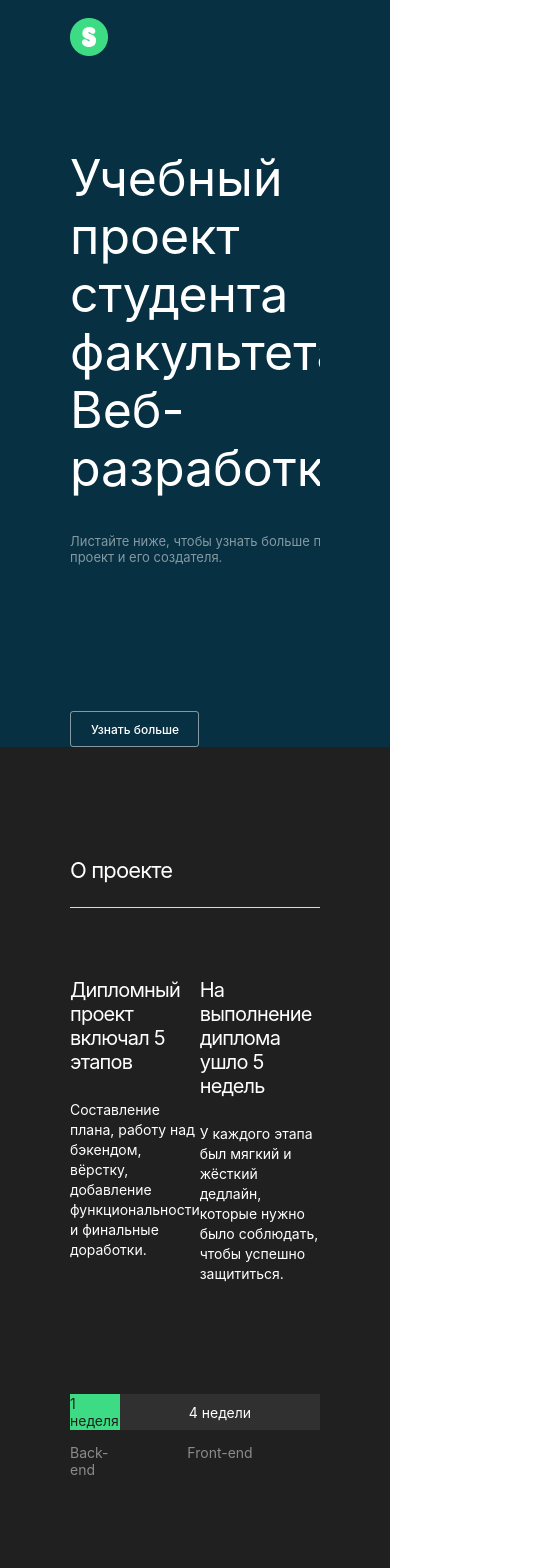
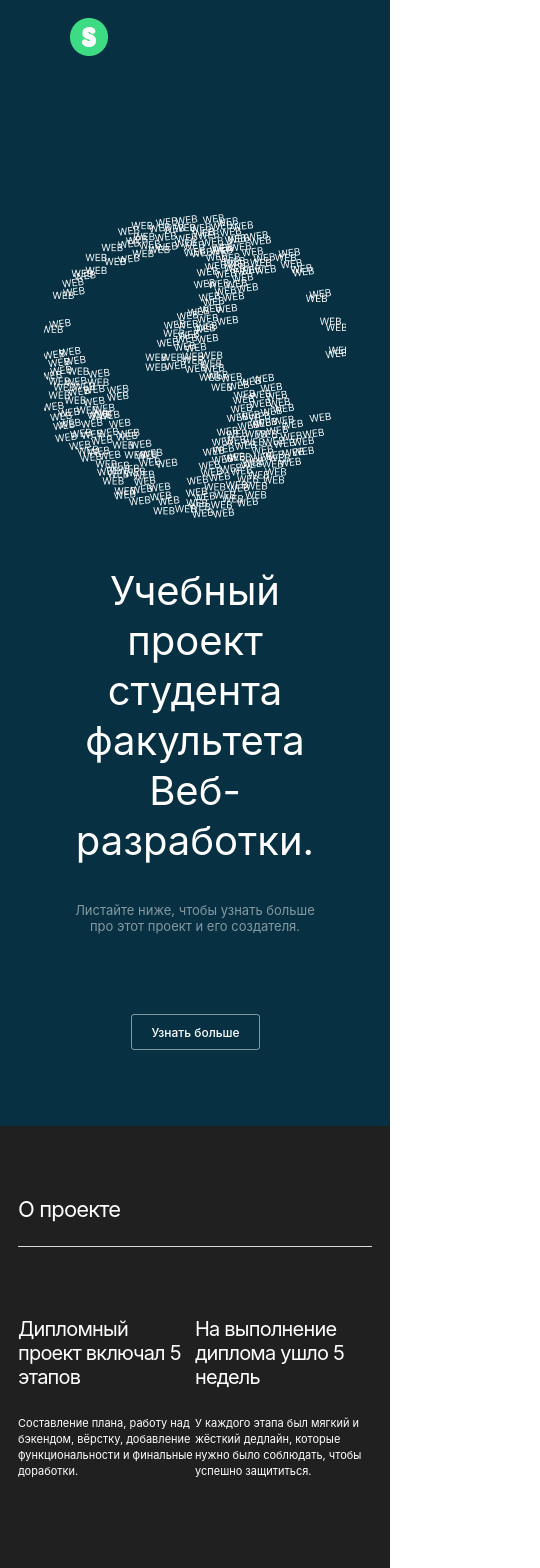
Before and after one commit to Rayn1998/movies-explorer-frontend, a React (Create React App) app: page / in a window 390 px wide. Shown: the top 1568 px of the page, 540 px wide, since content can reach past the window. Built offline with nearby package versions, Linux system fonts and the light colour scheme.

Commit message:
feat: создание адаптива

```diff
--- a/src/components/Main/components/AboutMe/AboutMe.scss
+++ b/src/components/Main/components/AboutMe/AboutMe.scss
@@ -4,6 +4,11 @@
   @include pagePadding;
   background-color: $black;
   max-height: 107.9rem;
+
+  @media screen and (max-width: 768px) {
+    padding: 9rem 5rem;
+    max-height: 99.4rem;
+  }
 
   .about-me__container {
     @include centerContainer;
@@ -13,6 +18,11 @@
       display: flex;
       justify-content: space-between;
       margin-top: 6.6rem;
+      gap: 4.9rem;
+
+      @media screen and (max-width: 320px) {
+        flex-direction: column;
+      }
 
       .about-me__description-text-container {
         max-width: 60rem;
@@ -25,6 +35,11 @@
           font-size: 5rem;
           line-height: 5.8rem;
           letter-spacing: -0.04em;
+
+          @media screen and (max-width: 768px) {
+            font-size: 4rem;
+            line-height: 4rem;
+          }
         }
 
         .about-me__description-position {
@@ -32,12 +47,22 @@
           font-weight: 500;
           font-size: 1.8rem;
           line-height: 2rem;
+
+          @media screen and (max-width: 768px) {
+            font-size: 1.2rem;
+            line-height: 1.8rem;
+          }
         }
 
         .about-me__description-bio {
           margin-top: 0.8rem;
           font-size: 1.4rem;
           line-height: 2.2rem;
+
+          @media screen and (max-width: 768px) {
+            font-size: 1.2rem;
+            line-height: 1.8rem;
+          }
         }
 
         .about-me__description-github {
@@ -50,7 +75,8 @@
       }
 
       .about-me__photo {
-        height: 27rem;
+        // height: 27rem;
+        height: 30.7rem;
         width: auto;
       }
     }
@@ -61,6 +87,10 @@
       display: flex;
       flex-direction: column;
       gap: 5rem;
+
+      @media screen and (max-width: 768px) {
+        margin-top: 9rem;
+      }
 
       .about-me__portfolio-header {
         @include text;
--- a/src/components/Main/components/AboutProject/AboutProject.scss
+++ b/src/components/Main/components/AboutProject/AboutProject.scss
@@ -6,33 +6,70 @@
   background-color: $black;
   box-sizing: border-box;
 
+  @media screen and (max-width: 768px) {
+    padding: 9rem 5rem;
+  }
+
+  @media screen and (max-width: 768px) {
+    padding: 7rem 1.8rem;
+  }
+
   .about-project__container {
     @include centerContainer;
     display: flex;
     flex-direction: column;
     gap: 7rem;
 
+    @media screen and (max-width: 320px) {
+      gap: 6rem;
+    }
+
     // STEPS
     .about-project__steps-wrapper {
       display: grid;
       grid-template-columns: repeat(2, 1fr);
+
+      @media screen and (max-width: 320px) {
+        display: flex;
+        flex-direction: column;
+        gap: 5.6rem;
+      }
 
       .about-project__step {
         display: flex;
         flex-direction: column;
         gap: 2.6rem;
 
+        @media screen and (max-width: 320px) {
+          gap: 1.6rem;
+        }
+
         .about-project__step-header {
           @include text;
           font-size: 2rem;
           line-height: 2.4rem;
           letter-spacing: -0.04em;
+
+          @media screen and (max-width: 320px) {
+            font-size: 1.8rem;
+            line-height: 2.2rem;
+          }
         }
 
         .about-project__step-text {
           @include text;
           font-size: 1.4rem;
           line-height: 2rem;
+
+          @media screen and (max-width: 768px) {
+            font-size: 1.2rem;
+            line-height: 1.8rem;
+          }
+
+          @media screen and (max-width: 768px) {
+            font-size: 1.1rem;
+            line-height: 1.6rem;
+          }
         }
       }
     }
@@ -48,6 +85,10 @@
           background-color: $light-grey;
           min-height: 3.6rem;
 
+          @media screen and (max-width: 320px) {
+            grid-template-columns: 1fr 2fr;
+          }
+
           .about-project__progress-step-header {
             @include text;
             @include flexColCen;
@@ -55,6 +96,11 @@
             height: 100%;
             font-size: 1.4rem;
             line-height: 1.7rem;
+
+            @media screen and (max-width: 320px) {
+              font-size: 1.1rem;
+              line-height: 1.3rem;
+            }
           }
 
           .green {
@@ -70,10 +116,19 @@
           justify-items: center;
           margin-top: 1.4rem;
 
+          @media screen and (max-width: 320px) {
+            grid-template-columns: 1fr 2fr;
+          }
+
           .about-project__progress-step-footer {
             font-size: 1.4rem;
             line-height: 1.7rem;
             color: $grey-text;
+
+            @media screen and (max-width: 320px) {
+              font-size: 1.1rem;
+              line-height: 1.3rem;
+            }
           }
         }
       }
--- a/src/components/Main/components/LittleBlock/LittleBlock.scss
+++ b/src/components/Main/components/LittleBlock/LittleBlock.scss
@@ -7,9 +7,20 @@
   background-color: $light-grey;
   border-radius: 1rem;
 
+  @media screen and (max-width: 768px) {
+    width: 8.4rem;
+    height: 5.7rem;
+  }
+
   .little-block__text {
     @include text;
     font-size: 1.4rem;
     line-height: 1.7rem;
+
+    @media screen and (max-width: 768px) {
+      font-size: 1.2rem;
+      line-height: 1.5rem;
+      letter-spacing: -0.04em;
+    }
   }
 }
--- a/src/components/Main/components/Promo/Promo.jsx
+++ b/src/components/Main/components/Promo/Promo.jsx
@@ -6,8 +6,7 @@ const Promo = () => {
       <div className="promo-container">
         <div className="promo__info">
           <h1 className="promo__header">
-            Учебный проект студента факультета <br />
-            Веб-разработки.
+            Учебный проект студента факультета Веб-разработки.
           </h1>
           <p className="promo__text">
             Листайте ниже, чтобы узнать больше про этот проект и его создателя.
--- a/src/components/Main/components/Promo/Promo.scss
+++ b/src/components/Main/components/Promo/Promo.scss
@@ -4,8 +4,16 @@
   width: 100%;
   min-height: 64.8rem;
   background-color: $promo-bg;
-  padding: 14.9rem 7rem 0;
+  padding: 14.9rem 7rem 7.5rem;
   box-sizing: border-box;
+
+  @media screen and (max-width: 768px) {
+    padding: 21.4rem 4.4rem 7.6rem;
+  }
+
+  @media screen and (max-width: 320px) {
+    padding: 14.4rem 1rem 3rem;
+  }
 
   .promo-container {
     @include centerContainer;
@@ -15,16 +23,43 @@
     align-items: flex-start;
     overflow: hidden;
 
+    @media screen and (max-width: 768px) {
+      flex-direction: column;
+      flex-flow: column-reverse;
+      align-items: center;
+      gap: 4.8rem;
+    }
+
     .promo__info {
       display: flex;
       flex-direction: column;
       gap: 3.6rem;
+
+      @media screen and (max-width: 768px) {
+        align-items: center;
+      }
 
       .promo__header {
         @include text;
         font-size: 5rem;
         line-height: 5.8rem;
         max-width: 64rem;
+
+        @media screen and (max-width: 768px) {
+          font-size: 4rem;
+          max-width: 68rem;
+          text-align: center;
+          line-height: 5rem;
+        }
+
+        @media screen and (max-width: 320px) {
+          font-size: 3rem;
+          max-width: 30rem;
+          font-weight: 40rem;
+          text-align: center;
+          line-height: 3.8rem;
+          letter-spacing: -0.04em;
+        }
       }
 
       .promo__text {
@@ -33,6 +68,11 @@
         line-height: 1.6rem;
         max-width: 31rem;
         opacity: 0.5;
+
+        @media screen and (max-width: 768px) {
+          text-align: center;
+          max-width: 26rem;
+        }
       }
 
       .promo__more-btn {
@@ -48,11 +88,24 @@
         box-sizing: border-box;
         border: 0.1rem solid $white-half-opaque;
         border-radius: 0.3rem;
+
+        @media screen and (max-width: 768px) {
+          margin-top: 5.6rem;
+        }
+
+        @media screen and (max-width: 768px) {
+          margin-top: 4.4rem;
+        }
       }
     }
 
     .promo__image {
       max-width: 31rem;
+
+      @media screen and (max-width: 320px) {
+        max-width: 21rem;
+      }
     }
+
   }
 }
--- a/src/components/Main/components/Techs/Techs.scss
+++ b/src/components/Main/components/Techs/Techs.scss
@@ -5,6 +5,14 @@
   min-height: 62.5rem;
   background-color: $grey-bg;
   box-sizing: border-box;
+
+  @media screen and (max-width: 768px) {
+    padding: 9rem 7rem;
+  }
+
+  @media screen and (max-width: 768px) {
+    padding: 7rem 1.8rem;
+  }
 
   .techs__wrapper {
     @include centerContainer;
@@ -28,12 +36,22 @@
         max-width: 46rem;
         text-align: center;
         letter-spacing: -0.04em;
+
+        @media screen and (max-width: 768px) {
+          font-size: 1.2rem;
+          line-height: 1.8rem;
+        }
       }
 
       .techs__blocks-container {
         margin-top: 7.4rem;
         display: flex;
         gap: 1rem;
+
+        @media screen and (max-width: 320px) {
+          display: grid;
+          grid-template-columns: repeat(2, 1fr);
+        }
       }
     }
   }
```
